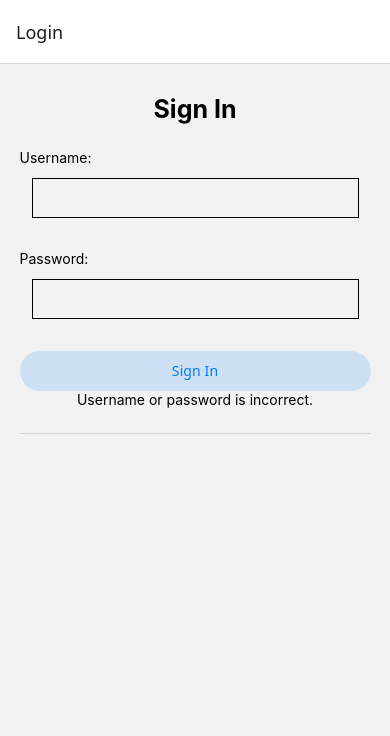
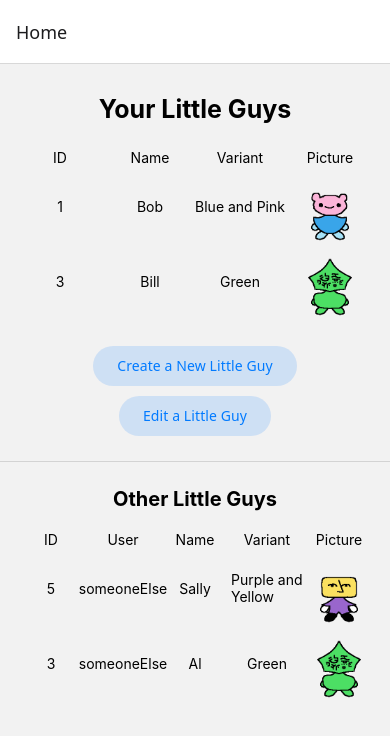
Before and after one commit to Cool-Little-Guy-Makers/little-guy-website, a React Native app in the folder little-guy-creator-app/: screen / in a window 390 px wide. Shown: the top 736 px of the page. Built offline with nearby package versions, Linux system fonts and the light colour scheme.

Commit message:
Add base behavior for button press

```diff
--- a/little-guy-creator-app/App.js
+++ b/little-guy-creator-app/App.js
@@ -14,9 +14,9 @@
 // **** be sure to add new pages here!
 // https://reactnavigation.org/docs/hello-react-navigation
 const RootStack = createNativeStackNavigator({
-    initialRouteName: 'Login',
+    initialRouteName: 'Home',
     screens: {
-        Home: HomeScreen,
+        "Home": HomeScreen,
         Edit: EditScreen,
         Create: CreateScreen,
         Login: LoginScreen
--- a/little-guy-creator-app/components/loginScreen.js
+++ b/little-guy-creator-app/components/loginScreen.js
@@ -8,12 +8,12 @@
 // Error messages
 const ALERT_FIELD_BLANK = "This field is required.";
 const ALERT_INVALID = "Username or password is incorrect.";
-const ALTER_UNKNOWN = "Something went wrong. Please try again.";
+const ALERT_ERROR = "Something went wrong. Please try again.";
 
 // Possible sign-in API responses
-const UserValidationResult = {
+const ValidationResult = {
     OK: 0,
-    INCORRECT: 1,
+    INVALID: 1,
     ERROR: 2,
 }
 
@@ -21,26 +21,56 @@
     // Connect to the current navigation object (made in App.js)
     const navigation = useNavigation();
 
-    const [isAwaitingUserValidation, setAwaitingUserValidation] = useState(false)
+    const [awaitingValidation, setAwaitingValidation] = useState(false)
+    const [validationResult, setValidationResult] = useState(undefined)
 
-    const [usernameInput, setUsernameInput] = useState('');
-    const [passwordInput, setPasswordInput] = useState('');
+    const [username, setUsername] = useState("");
+    const [password, setPassword] = useState("");
 
-    const [isUsernameFieldBlank, setUsernameFieldBlank] = useState(false);
-    const [isPasswordFieldBlank, setPasswordFieldBlank] = useState(false);
+    const [isUsernameBlank, setUsernameBlank] = useState(false);
+    const [isPasswordBlank, setPasswordBlank] = useState(false);
 
-    const onUsernameInputChanged = (input) => {
-        setUsernameInput(input);
-        setUsernameFieldBlank(input === "");
+    const onUsernameChanged = (text) => {
+        setUsername(text);
+        setUsernameBlank(text === "");
     }
 
-    const onPasswordInputChanged = (input) => {
-        setPasswordInput(input);
-        setPasswordFieldBlank(input === "");
+    const onPasswordChanged = (text) => {
+        setPassword(text);
+        setPasswordBlank(text === "");
     }
 
-    const onSignInPress = ({_nativeEvent}) => {
-        console.log("hello");
+    const onSignInPress = async ({_nativeEvent}) => {
+        // Case for one or more fields is blank
+        if (username === "" || password === "") {
+            if (username === "") setUsernameBlank(true);
+            if (password === "") setPasswordBlank(true);
+
+            // Don't submit login information
+            return;
+        }
+
+        setAwaitingValidation(true);
+        setValidationResult(undefined);
+        let loginResponse;
+
+        try {
+            await new Promise(resolve => setTimeout(resolve, 1000));
+            loginResponse = ValidationResult.INVALID;
+
+        } catch (err) {
+            loginResponse = ValidationResult.ERROR;
+        }
+
+        setAwaitingValidation(false);
+        setValidationResult(loginResponse);
+
+        if (loginResponse = ValidationResult.OK) {
+            // TODO: store authentication data
+
+            navigation.goBack();
+        }
+
     }
 
     return (
@@ -53,11 +83,12 @@
             <Text>Username:</Text>
             <TextInput
                 style={styles.input}
-                onChangeText={onUsernameInputChanged}
-                value={usernameInput}
+                onChangeText={onUsernameChanged}
+                value={username}
+                editable={!awaitingValidation}
                 //placeholder="Enter your username..."
             />
-            <Text>{isUsernameFieldBlank ? ALERT_FIELD_BLANK : ""}</Text>
+            <Text>{isUsernameBlank ? ALERT_FIELD_BLANK : ""}</Text>
 
             {/* Small Spacer */}
             <View style={ {margin: 10} } />
@@ -66,17 +97,27 @@
             <Text>Password:</Text>
             <TextInput
                 style={styles.input}
-                onChangeText={onPasswordInputChanged}
-                value={passwordInput}
+                onChangeText={onPasswordChanged}
+                value={password}
+                secureTextEntry={true}
+                editable={!awaitingValidation}
                 //placeholder="Enter your password..."
             />
-            <Text>{isPasswordFieldBlank ? ALERT_FIELD_BLANK : ""}</Text>
+            <Text>{isPasswordBlank ? ALERT_FIELD_BLANK : ""}</Text>
 
             {/* Small Spacer */}
             <View style={ {margin: 10} } />
 
-            <Button onPress={onSignInPress} title="" disabled={isUsernameFieldBlank || isPasswordFieldBlank}>Sign In</Button>
-            <Text style={styles.tcenter}>{ALERT_INVALID}</Text>
+            <Button onPress={onSignInPress} title="Sign-In" disabled={awaitingValidation}>
+                {awaitingValidation ? "Signing In..." : "Sign In"}
+            </Button>
+            {
+                validationResult === ValidationResult.INVALID ?
+                    <Text style={styles.tcenter}>{ALERT_INVALID}</Text> :
+                    validationResult === ValidationResult.ERROR ?
+                        <Text style={styles.tcenter}>{ALERT_ERROR}</Text> :
+                        null
+            }
 
             {/* Divider */}
             <View style={styles.div}/>
```
